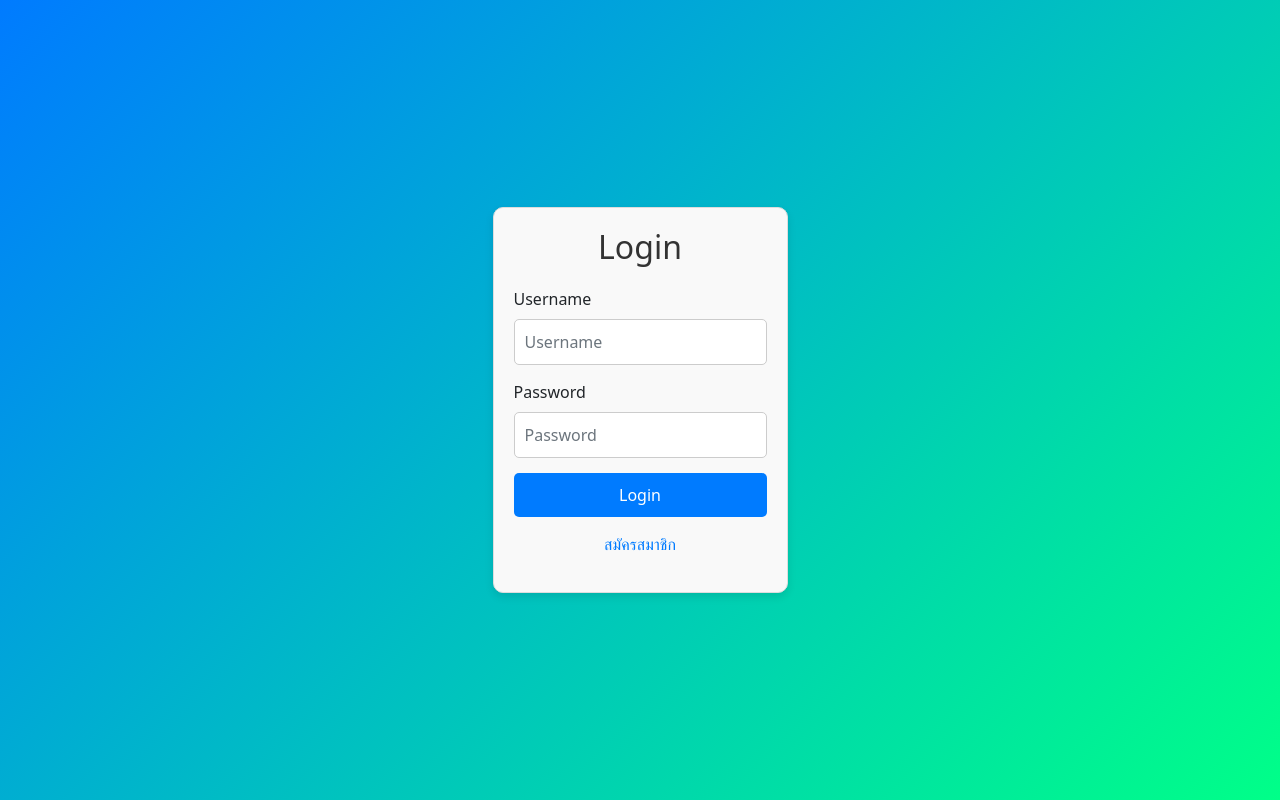
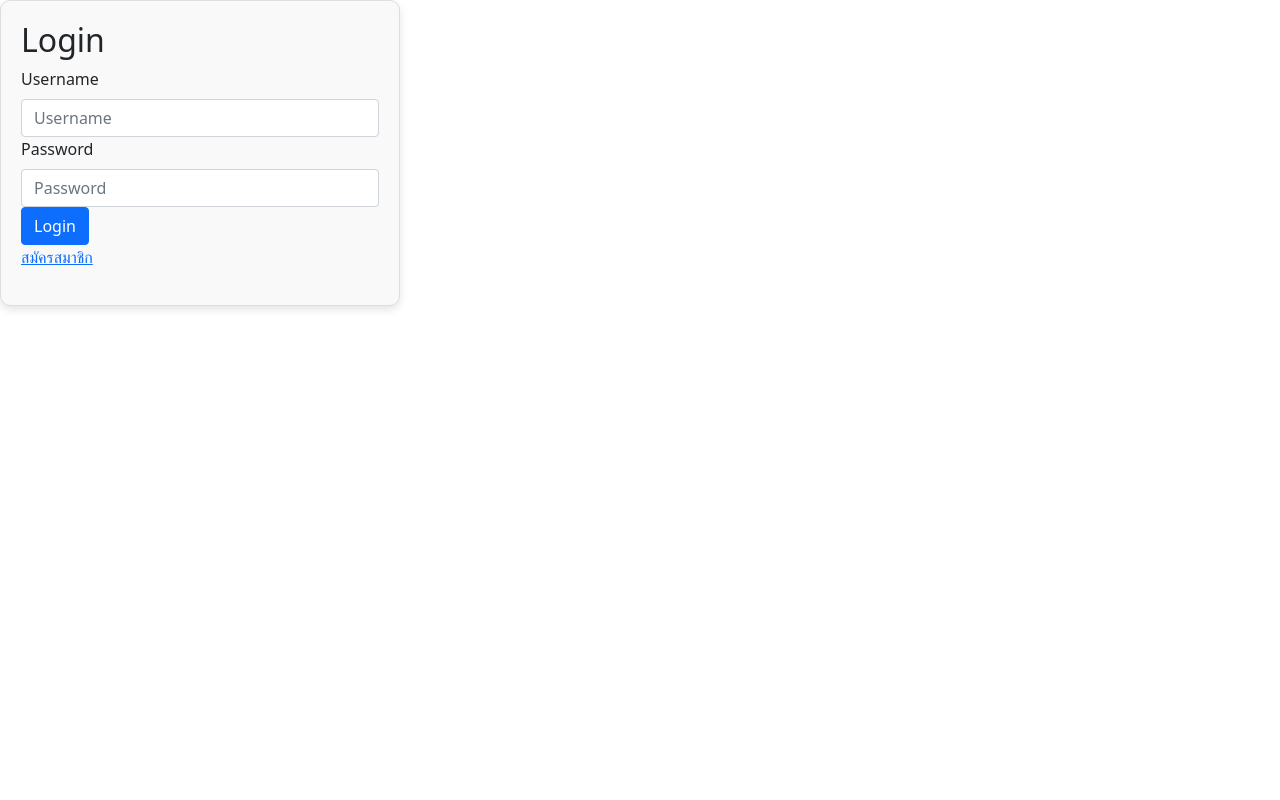
Before and after one commit to Pakasin/ProjectFN, a React (Vite) app in the folder my-project/: page / in a window 1280 px wide. Built offline with nearby package versions, Linux system fonts and the light colour scheme.

Commit message:
update login.css

```diff
--- a/my-project/src/Login1.css
+++ b/my-project/src/Login1.css
@@ -1,37 +1,35 @@
-/* สไตล์สำหรับฟอร์ม Login */
+/* สไตล์สำหรับหน้า Login เท่านั้น */
+.login-page {
+    height: 100vh;
+    display: flex;
+    justify-content: center;
+    align-items: center;
+    background: linear-gradient(135deg, #007bff, #00ff88);
+}
+
 .login-container {
     max-width: 400px;
-    margin: 0 auto;
     padding: 20px;
     border: 1px solid #ddd;
     border-radius: 10px;
     background-color: #f9f9f9;
     box-shadow: 0 4px 8px rgba(0, 0, 0, 0.1);
+    animation: fadeIn 0.5s ease-in-out;
 }
 
-.login-container h2 {
-    text-align: center;
-    margin-bottom: 20px;
-    color: #333;
-}
-
-.form-group {
+/* เพิ่มคลาส login-page เพื่อป้องกันไปกระทบหน้าอื่น */
+.login-page .form-group {
     margin-bottom: 15px;
 }
 
-.form-control {
+.login-page .form-control {
     border-radius: 5px;
     border: 1px solid #ccc;
     padding: 10px;
     font-size: 16px;
 }
 
-.form-control:focus {
-    border-color: #007bff;
-    box-shadow: 0 0 5px rgba(0, 123, 255, 0.5);
-}
-
-.btn-login {
+.login-page .btn-login {
     width: 100%;
     padding: 10px;
     font-size: 16px;
@@ -42,37 +40,8 @@
     cursor: pointer;
 }
 
-.btn-login:hover {
+.login-page .btn-login:hover {
     background-color: #0056b3;
-}
-
-.invalid-feedback {
-    color: #dc3545;
-    font-size: 14px;
-}
-
-.signup-link {
-    text-align: center;
-    margin-top: 15px;
-}
-
-.signup-link a {
-    color: #007bff;
-    text-decoration: none;
-}
-
-.signup-link a:hover {
-    text-decoration: underline;
-}
-body {
-    background: linear-gradient(135deg, #007bff, #00ff88);
-    height: 100vh;
-    display: flex;
-    justify-content: center;
-    align-items: center;
-}
-.login-container {
-    animation: fadeIn 0.5s ease-in-out;
 }
 
 @keyframes fadeIn {
```
